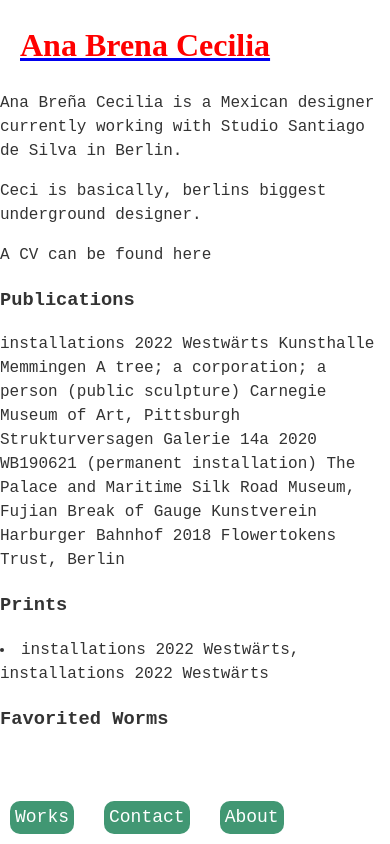
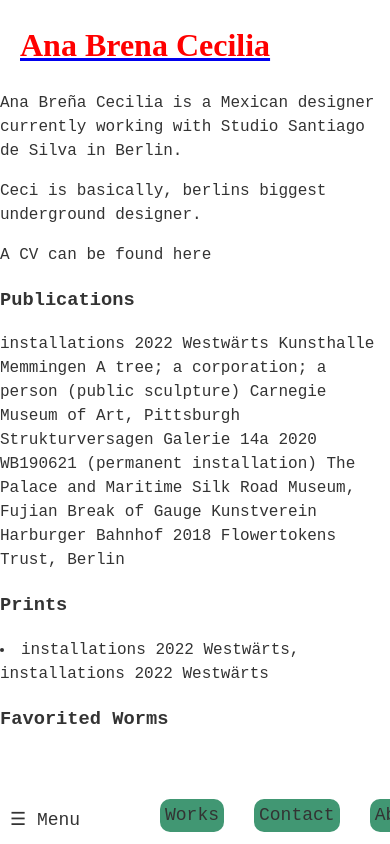
Before and after one commit to syennings/ceci-website, a Next.js app: page /info in a window 390 px wide. Built offline with nearby package versions, Linux system fonts and the light colour scheme.

Commit message:
hamburger menu doesn't work, but added menu

```diff
--- a/components/Header/Navigation/index.js
+++ b/components/Header/Navigation/index.js
@@ -1,9 +1,22 @@
 import Link from "next/link";
 import styles from "./navigation.module.css";
+import { useState } from "react";
 
 export function Navigation() {
+  const [isMenuOpen, setIsMenuOpen] = useState(true);
+
+  const handleToggleMenu = () => {
+    setIsMenuOpen(!isMenuOpen);
+  };
+
   return (
+    <>
       <nav className={styles.navbar}>
+        <div className={styles.menuToggle} onClick={handleToggleMenu}>
+          ☰ Menu
+        </div>
+        {isMenuOpen && (
+          <div className={styles.menuItems}>
             <Link href="/works" passHref>
               <div className={styles.works}>Works</div>
             </Link>
@@ -13,6 +26,9 @@ export function Navigation() {
             <Link href="/info" passHref>
               <div className={styles.info}>About</div>
             </Link>
+          </div>
+        )}
       </nav>
+    </>
   );
 }
--- a/components/Header/Navigation/navigation.module.css
+++ b/components/Header/Navigation/navigation.module.css
@@ -36,4 +36,36 @@
 .image {
   flex: 1;
   margin-right: 20px;
+  margin-left: 20px;
 }
+
+.menuToggle {
+  cursor: pointer;
+  z-index: 100;
+}
+
+.menuItems {
+  display: flex;
+  flex-direction: row;
+  position: absolute;
+  margin-left: 150px;
+}
+
+.menuItems a {
+  margin-bottom: 10px;
+  text-decoration: none;
+  color: #333;
+  cursor: pointer;
+}
+
+/* Media query to hide the menu toggle on larger screens */
+@media screen and (min-width: 767px) {
+  .menuToggle {
+    display: fixed;
+    bottom: 50%;
+  }
+
+  .menuItems {
+    display: flex;
+  }
+}
--- a/components/InfoPage/index.js
+++ b/components/InfoPage/index.js
@@ -2,7 +2,6 @@ import { useRouter } from "next/router";
 
 export default function InfoPage() {
   const router = useRouter();
-  const { favoritedWormIds } = router.query;
 
   return (
     <>
--- a/pages/contact/index.js
+++ b/pages/contact/index.js
@@ -5,7 +5,6 @@ import WormPicture from "@/components/Worms";
 import useSWR from "swr";
 import ContactPage from "@/components/ContactPage";
 import styles from "./contact.module.css";
-import { useState } from "react";
 import useLocalStorageState from "use-local-storage-state";
 
 export default function CreateWorm() {
```
Lines whose indentation alone changed are shown as unchanged.
